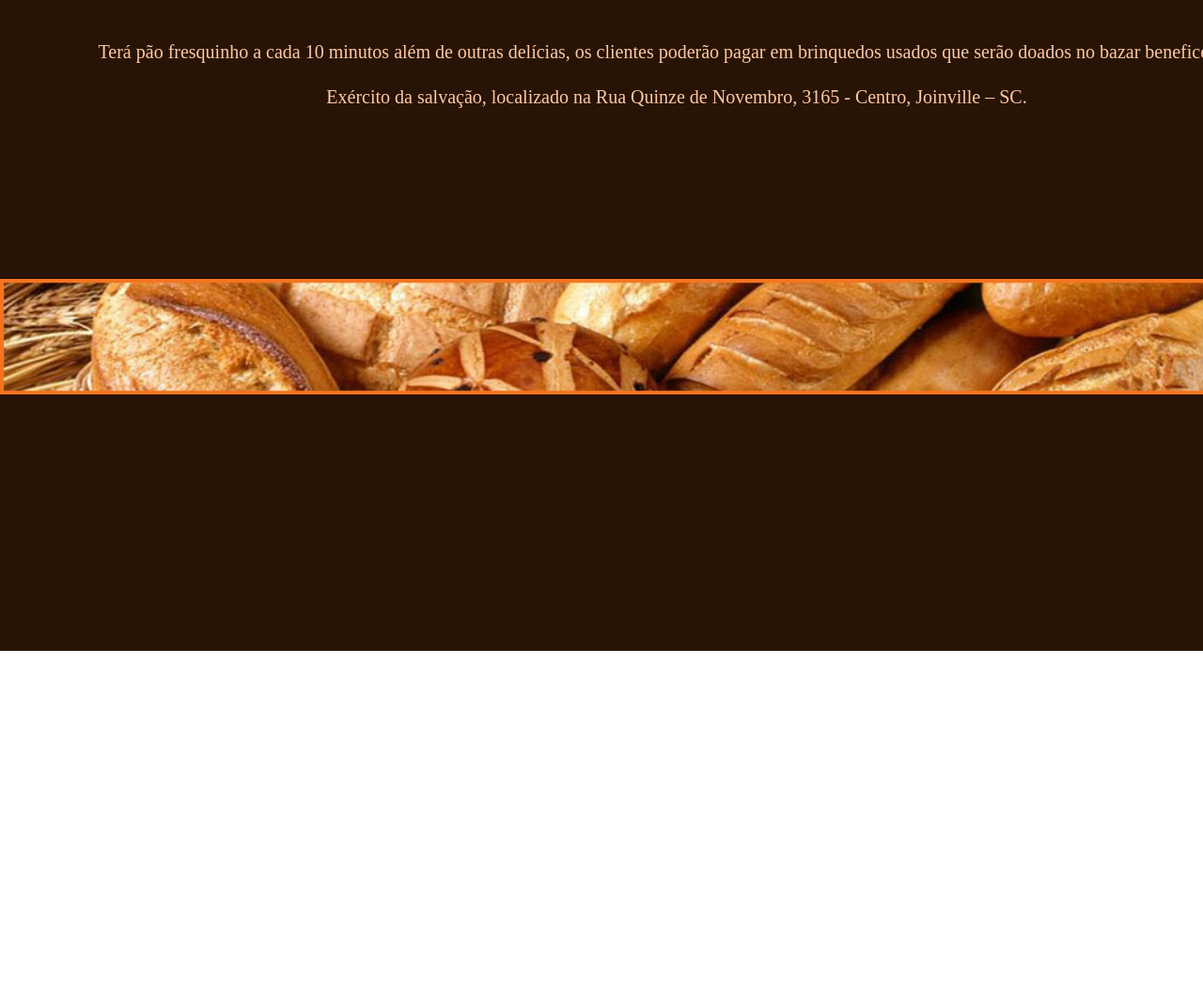
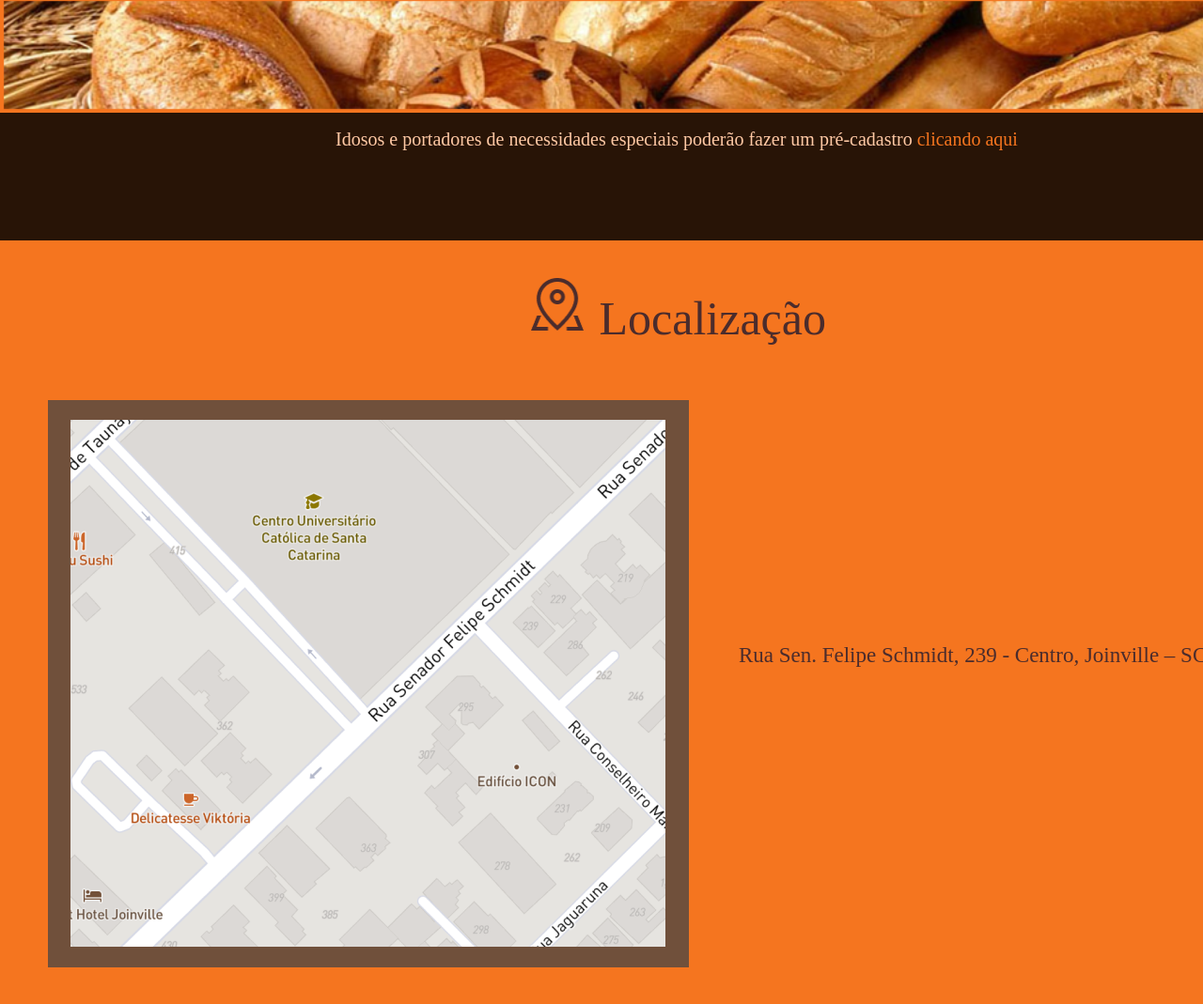
Before and after one commit to JoaoVitorLira/FigmaEmHTML, a plain HTML site: page PanificadoraArnold/index.html in a window 1280 px wide. Shown: the part 1474-2543 px from the top of the page at 94% size. Before the commit the page ends 2167 px from the top, so only its background shows below. Drawn offline with Linux system fonts and the light colour scheme.

Commit message:
Inclusão de itens no CSS e HTML

```diff
--- a/PanificadoraArnold/index.html
+++ b/PanificadoraArnold/index.html
@@ -28,7 +28,7 @@
 
     <div class="evento">
         <br><br>
-        <h1 class="titu">Super Evento</h1>
+        <h1 class="titu"> <img class="vetor" src="image/material-symbols_event-available-outline-rounded.png" alt="Evento"> Super Evento</h1>
         <p class="texto">No dia mundial do pão (16/10/2023), venha comemorar conosco na nossa loja de fábrica, confira a localização <a class="clique" href="">clicando aqui</a> </p>
         <img class="var" src="image/Rectangle 14.png" alt="Pãos">
 
@@ -38,10 +38,17 @@
             Centro, Joinville – SC.</p>
         <img src="image/Rectangle 13.png" alt="">
 
+        <p class="texto">Idosos e portadores de necessidades especiais poderão fazer um pré-cadastro <a class="clique" href="">clicando aqui</a> </p>
+    </div>
+
+    <div class="local">
+    <br><br>
+        <h1 class="titu2"> <img class="vetor2" src="image/ep_map-location.png" alt="local"> Localização</h1>
+        <img class="mapa" src="image/Group 3.png" alt="Mapa e local da Panificadora">
+        <p class="texto3">Rua Sen. Felipe Schmidt, 239 - Centro, Joinville – SC.</p>
+
+    </div>
 
 
-
-
-    </div>
 </body>
 </html>
--- a/PanificadoraArnold/style.css
+++ b/PanificadoraArnold/style.css
@@ -1,4 +1,5 @@
 *{
+    text-decoration: none;
     border: 0;
     padding: 0;
     margin: 0;
@@ -152,9 +153,10 @@ border-radius: 66px;
 .evento{
     position: absolute;
 width: 1440px;
-height: 1184px;
+height: 950px;
 left: 0px;
-top: 983px;
+top: 783px;
+
 
 background: #281406;
 }
@@ -205,9 +207,81 @@ color: #FFC9A5;
     margin-left: 80px;
     margin-right: 80px;
     margin-top: 170px;
-    margin-bottom: 170px;
+    margin-bottom: 70px;
 
     color: #FFC9A5;
+}
+
+.clique{
+color: #F5751F;
+}
+
+.local{
+    position: absolute;
+width: 1440px;
+height: 833px;
+left: 0px;
+top: 1730px;
+
+background: #F5751F;
 
 
+    background: #F5751F;
 }
+
+.titu2 {
+
+    text-align: center;
+    top:1000px;
+
+font-family: 'DM Serif Text';
+font-style: normal;
+font-weight: 400;
+font-size: 50px;
+line-height: 69px;
+
+color: #4B2C2C;
+}
+
+.mapa{
+    position: absolute;
+width: 682px;
+height: 604px;
+left: 51px;
+top: 170px;
+
+}
+
+.texto3{
+
+
+    font-family: 'Antic Slab';
+    font-style: normal;
+    font-weight: 400;
+    font-size: 23px;
+    line-height: 48px;
+    text-align:right;
+    margin-left: 80px;
+    margin-right: 150px;
+    margin-top: 300px;
+    margin-bottom: 70px;
+
+    color: #4B2C2C;
+
+}
+
+.vetor{
+    position: absolute;
+width: 55px;
+height: 50px;
+left: 520px;
+top: 1072px;
+}
+
+.vetor2{
+    width: 64px;
+height: 64px;
+left: 531px;
+top: 2218px;
+
+}
```
Also changed, not shown: PanificadoraArnold/image/Group 3.png (added), PanificadoraArnold/image/ep_map-location.png (added), PanificadoraArnold/image/material-symbols_event-available-outline-rounded.png (added).
